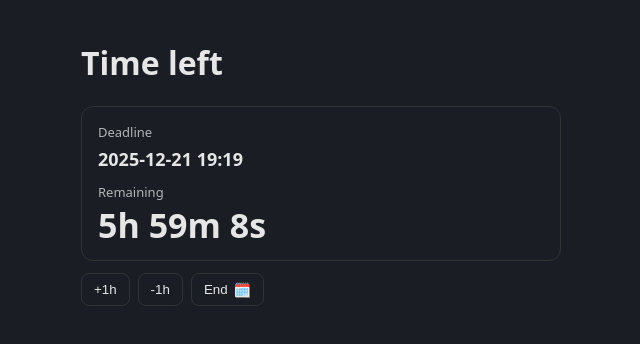
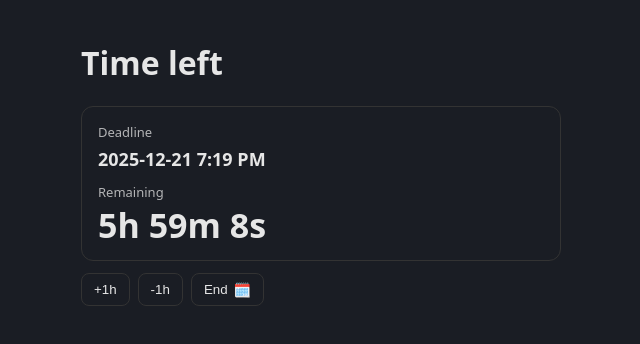
Before and after one commit to weiying-chen/work, a React (Vite) app: page / in a window 1280 px wide. Shown: the top 344 px of the page, without its empty margins (319-959 px from the left). Built offline with nearby package versions, Linux system fonts and the light colour scheme.

Commit message:
Add AM/PM to time

```diff
--- a/src/App.tsx
+++ b/src/App.tsx
@@ -11,7 +11,11 @@ function pad2(n: number) {
 }
 
 function fmtDateTime(d: Date) {
-  return `${d.getFullYear()}-${pad2(d.getMonth() + 1)}-${pad2(d.getDate())} ${pad2(d.getHours())}:${pad2(d.getMinutes())}`
+  const hours24 = d.getHours()
+  const hours12 = hours24 % 12 || 12
+  const ampm = hours24 < 12 ? 'AM' : 'PM'
+
+  return `${d.getFullYear()}-${pad2(d.getMonth() + 1)}-${pad2(d.getDate())} ${hours12}:${pad2(d.getMinutes())} ${ampm}`
 }
 
 function toDatetimeLocalValue(d: Date) {
```
